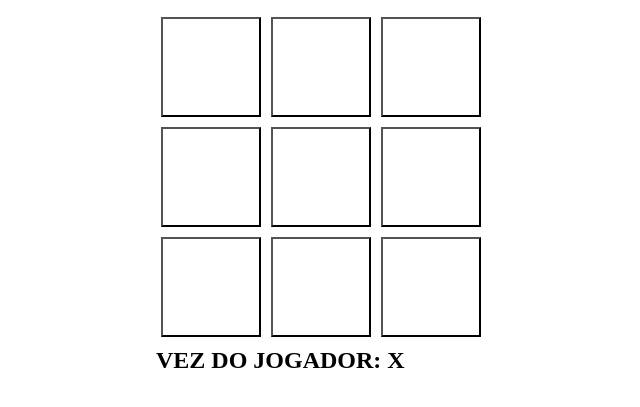
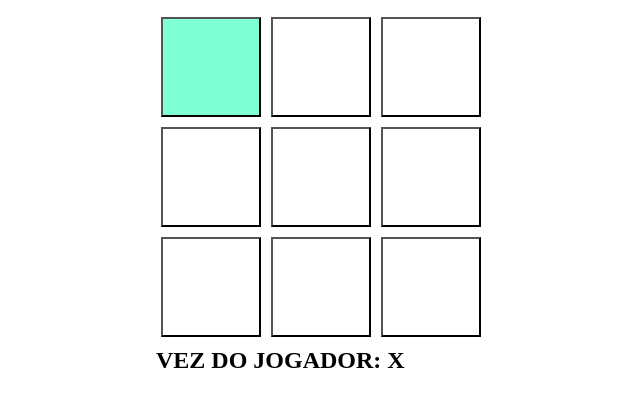
Before and after one commit to Celita22/Jogo-da-velha, a plain HTML site: page index.html in a window 1280 px wide. In both pictures the pointer is over the button 530 px from the left and 304 px from the top of the page. Shown: the part 237-644 px from the top of the page, without its empty margins (319-959 px from the left). Drawn offline with Linux system fonts and the light colour scheme.

Commit message:
Update style.css

```diff
--- a/style.css
+++ b/style.css
@@ -34,7 +34,10 @@ hr {
     display: grid;
     grid-template-columns: 1fr 1fr 1fr;
 }
-
+.game button:hover {
+    background-color: aquamarine;
+    /* Cor de fundo mais clara ao passar o mouse */
+}
 .game button {
 
     width: 100px;
```
